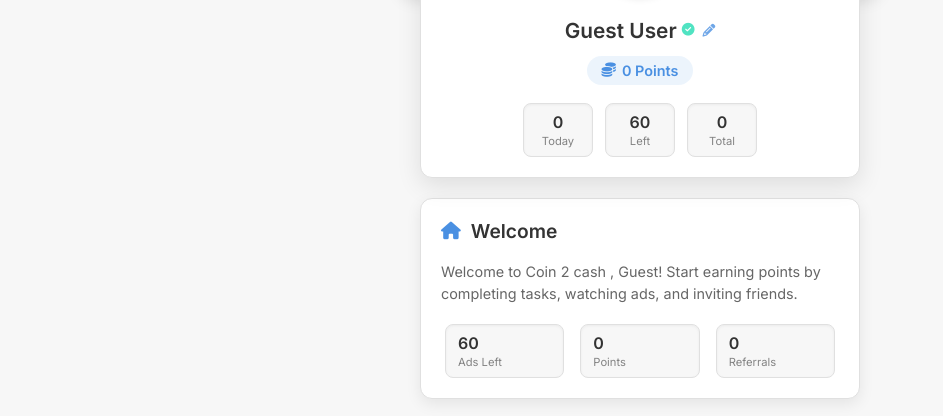
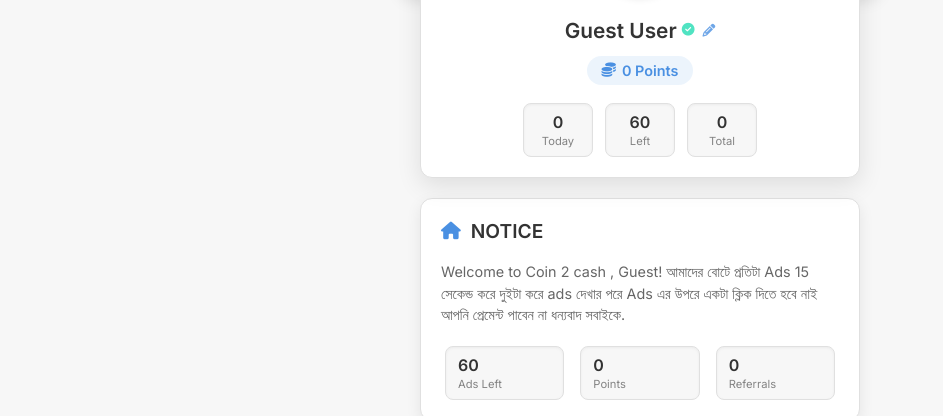
Before and after one commit to sumanhossainlove420-wq/Earningbot, a plain HTML site: page index.html in a window 1280 px wide. Shown: the part 183-599 px from the top of the page, without its empty margins (0-943 px from the left). Drawn offline with Linux system fonts and the light colour scheme.

Commit message:
Update index.html

```diff
--- a/index.html
+++ b/index.html
@@ -1236,10 +1236,10 @@
             mainContent.innerHTML = `
                 <div class="task-card">
                     <h2 class="section-title">
-                        <i class="fas fa-home"></i> Welcome
+                        <i class="fas fa-home"></i> NOTICE
                     </h2>
                     <p class="task-description">
-                        Welcome to ${APP_NAME}, ${currentUser.name.split(' ')[0]}! Start earning points by completing tasks, watching ads, and inviting friends.
+                        Welcome to ${APP_NAME}, ${currentUser.name.split(' ')[0]}! আমাদের বোটে প্রতিটা Ads 15 সেকেন্ড করে দুইটা করে ads দেখার পরে Ads এর উপরে একটা ক্লিক দিতে হবে নাই আপনি প্রেমেন্ট পাবেন না ধন্যবাদ সবাইকে.
                     </p>
                     <div class="stats-display" style="justify-content: space-between; margin-top: 20px; gap: 8px;">
                         <div class="stat-item" style="flex: 1; margin: 0 4px;">
```
